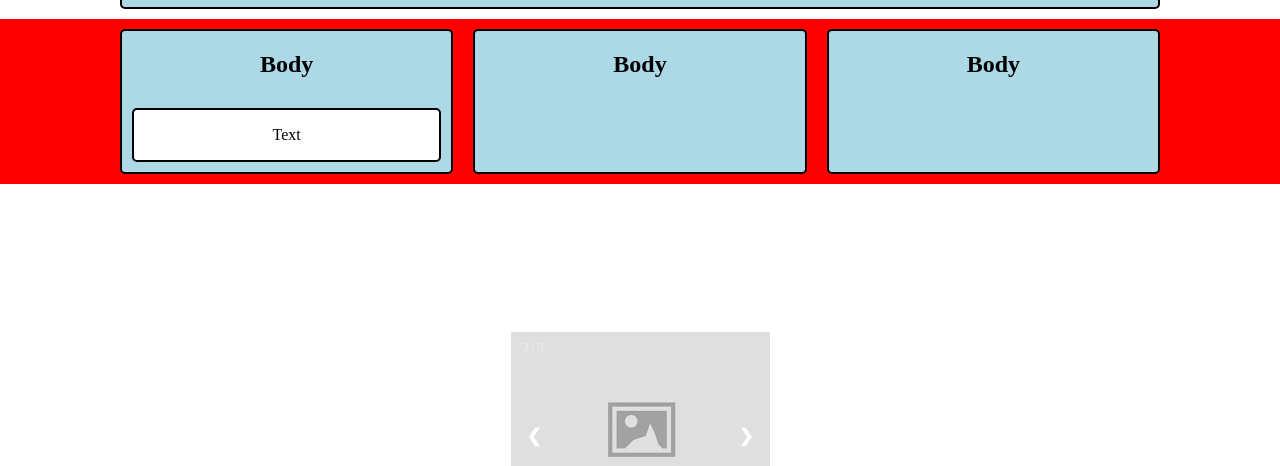
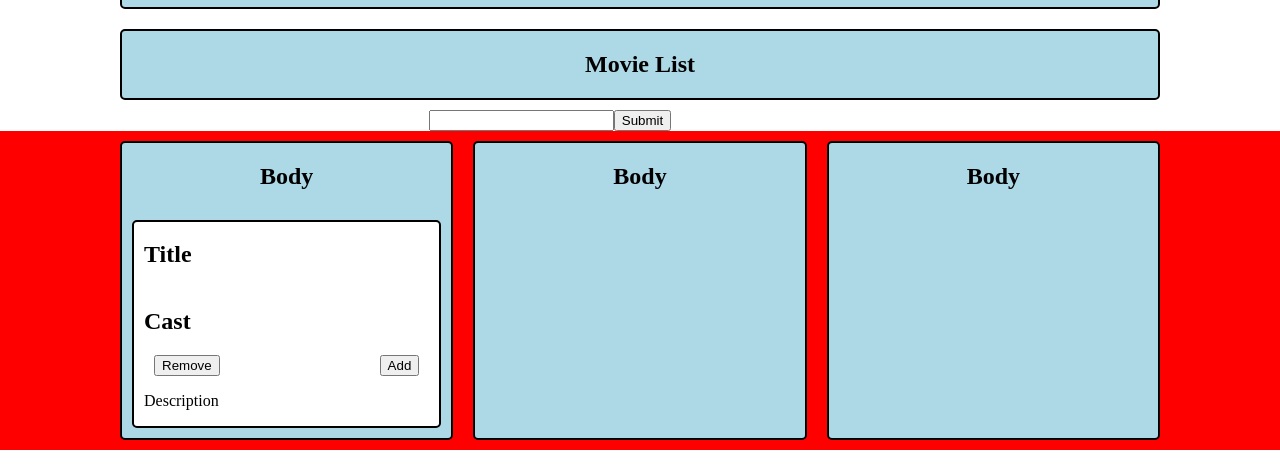
Before and after one commit to Movie-Project-Kurt-Jeremy/movie, a plain HTML site: page index.html in a window 1280 px wide. Shown: the part 85-551 px from the top of the page. Drawn offline with Linux system fonts and the light colour scheme.

Commit message:
pushed updates

```diff
--- a/css/movieproject.css
+++ b/css/movieproject.css
@@ -105,3 +105,11 @@
     from {opacity: .4}
     to {opacity: 1}
 }
+.align {
+    align-items: start;
+    margin-left: 10px;
+
+}
+.w-50{
+    max-width: 50%;
+}
--- a/index.html
+++ b/index.html
@@ -20,13 +20,35 @@
             </div>
         </div>
     </header>
+<!--    //Movie List-->
+    <section class="container">
+        <div class="row">
+            <div class="column card">
+                <h1>Movie List</h1>
+            </div>
+        </div>
+    </section>
+    <div class="row justify-center">
+        <input type="search" class="w-50">
+        <button>Submit</button>
+    </div>
     <!--    //Main body-->
     <section class="container main-body-container">
         <div class="row">
             <div class="column card">
                 <h1>Body</h1>
                 <div class="column card-text">
-                <p>Text</p>
+                    <div class="d-flex flex-column align">
+                        <h1>Title</h1>
+                        <h2>Cast</h2>
+                    </div>
+                    <div class="row justify-space-between">
+                        <button>Remove</button>
+                        <button>Add</button>
+                    </div>
+                    <div class="d-flex flex-column align">
+                        <p>Description</p>
+                    </div>
                 </div>
             </div>
             <div class="column card">
@@ -46,7 +68,7 @@
         </div>
     </footer>
     <!--    <link rel="stylesheet" href="css/slideshowtest.css">-->
-
+    <h1>Featured Movies</h1>
     <!-- Slideshow container -->
     <div class="slideshow-container">
 
@@ -84,5 +106,6 @@
     <!--    <script src="js/slideshowtest.js"></script>-->
     <!--</div>-->
     <script src="js/movieproject.js"></script>
+</div>
 </body>
 </html>
```
Lines whose indentation alone changed are shown as unchanged.
